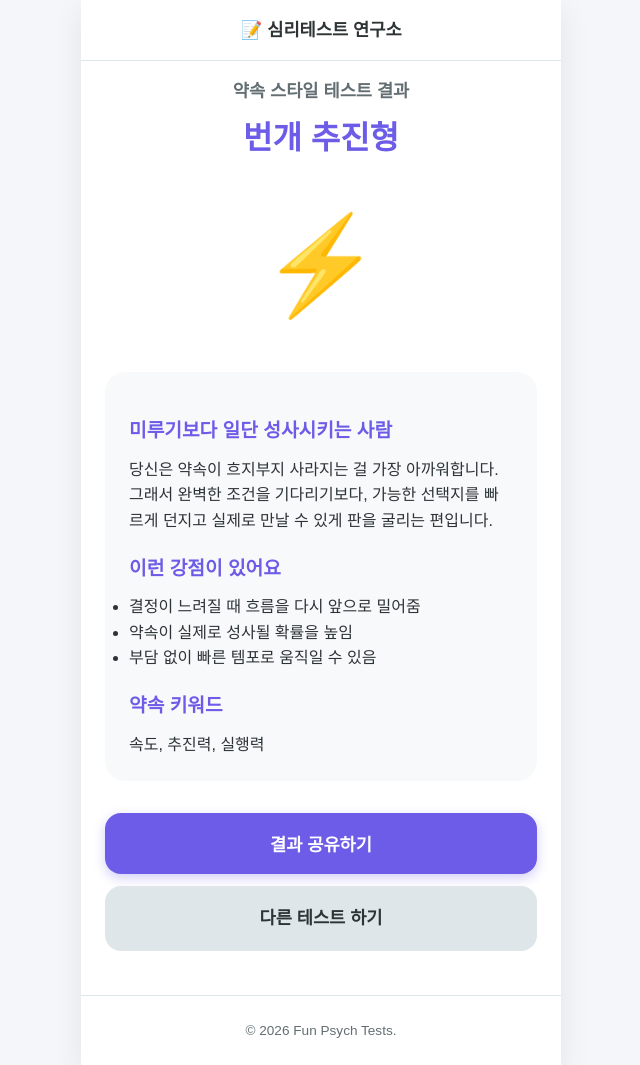
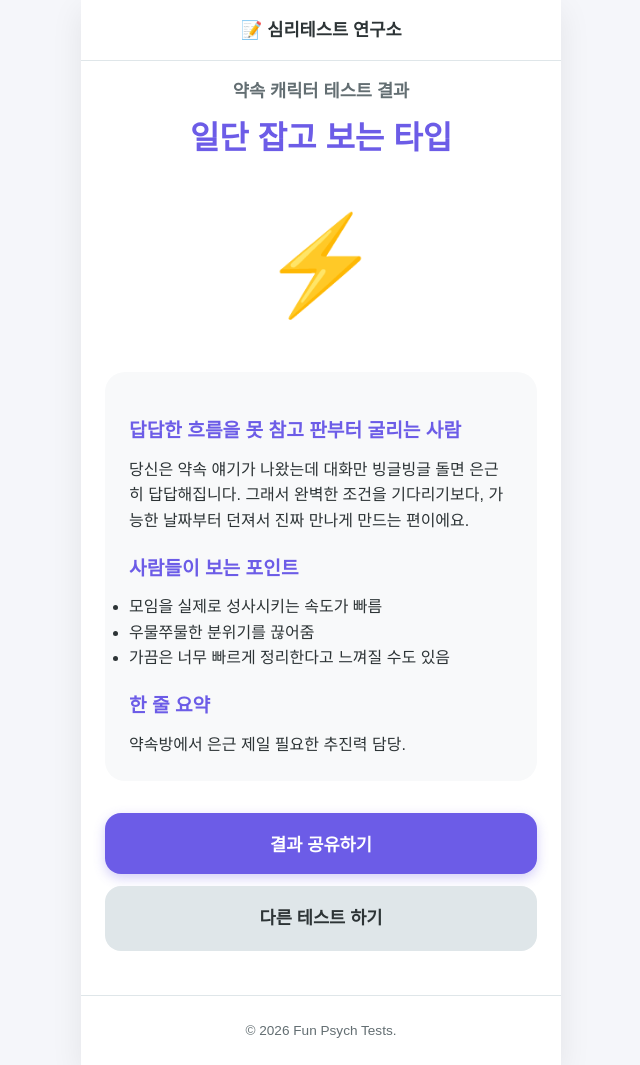
Before and after one commit to ghgfhfg2/test-holic-blog, a Jekyll site: the page built from appointment-style-test/result/quick-push.md, in a window 1280 px wide. Shown: the whole page, without its empty margins (319-959 px from the left). Built offline with Jekyll 4.4.1, drawn with Linux system fonts in a browser that asks for light colours; some web fonts are replaced.

Commit message:
Remake appointment style test with 4-question viral format

```diff
--- a/appointment-style-test/result/quick-push.md
+++ b/appointment-style-test/result/quick-push.md
@@ -1,19 +1,19 @@
 ---
 layout: result_layout
-test_title: 약속 스타일 테스트
-result_name: 번개 추진형
+test_title: 약속 캐릭터 테스트
+result_name: 일단 잡고 보는 타입
 result_emoji: ⚡
 result_image: ""
-title: "약속 스타일 테스트 결과 - 번개 추진형"
-description: "당신은 망설이기보다 빠르게 날짜를 잡고 흐름을 만드는 번개 추진형입니다."
+title: "약속 캐릭터 테스트 결과 - 일단 잡고 보는 타입"
+description: "당신은 약속이 흐지부지 사라지는 걸 못 보고, 일단 날짜부터 잡고 보는 타입입니다."
 ---
-### 미루기보다 일단 성사시키는 사람
-당신은 약속이 흐지부지 사라지는 걸 가장 아까워합니다. 그래서 완벽한 조건을 기다리기보다, 가능한 선택지를 빠르게 던지고 실제로 만날 수 있게 판을 굴리는 편입니다.
+### 답답한 흐름을 못 참고 판부터 굴리는 사람
+당신은 약속 얘기가 나왔는데 대화만 빙글빙글 돌면 은근히 답답해집니다. 그래서 완벽한 조건을 기다리기보다, 가능한 날짜부터 던져서 진짜 만나게 만드는 편이에요.
 
-### 이런 강점이 있어요
-- 결정이 느려질 때 흐름을 다시 앞으로 밀어줌
-- 약속이 실제로 성사될 확률을 높임
-- 부담 없이 빠른 템포로 움직일 수 있음
+### 사람들이 보는 포인트
+- 모임을 실제로 성사시키는 속도가 빠름
+- 우물쭈물한 분위기를 끊어줌
+- 가끔은 너무 빠르게 정리한다고 느껴질 수도 있음
 
-### 약속 키워드
-속도, 추진력, 실행력
+### 한 줄 요약
+약속방에서 은근 제일 필요한 추진력 담당.
```
Also changed, not shown: appointment-style-test/index.md (+6 -6 lines), appointment-style-test/result/confirm-lover.md (+12 -12 lines), appointment-style-test/result/route-planner.md (+12 -12 lines), appointment-style-test/result/soft-coordinator.md (+12 -12 lines), data/appointment-style-test.json (+20 -56 lines).
